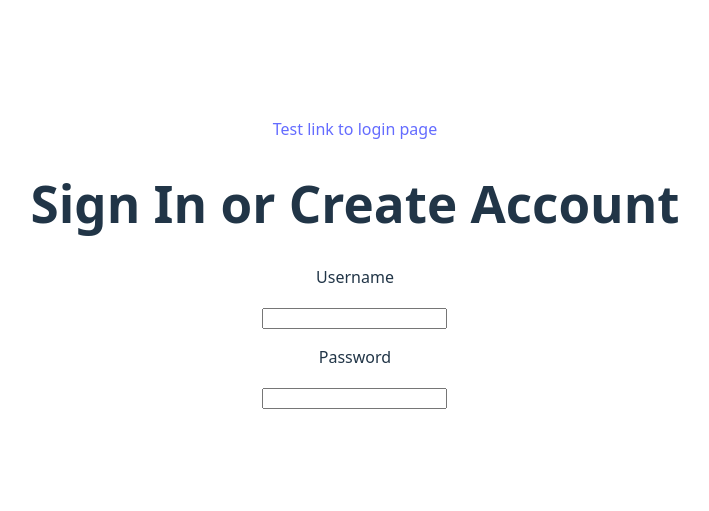
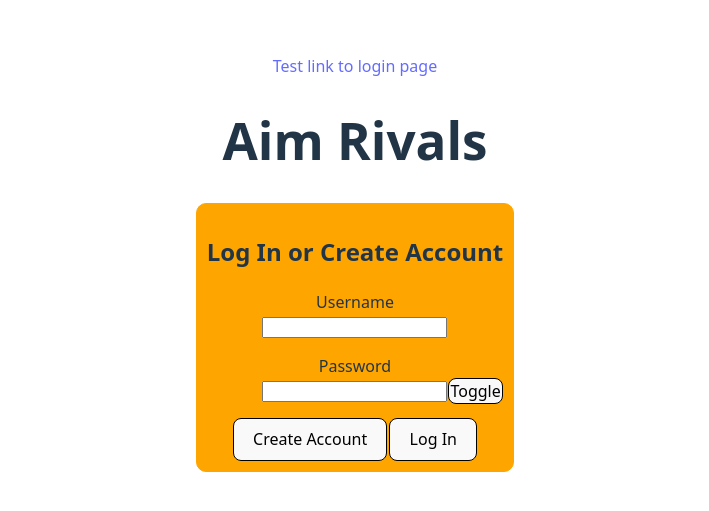
Before and after one commit to Portalguy598/CIS444_Aim_Rivals, a React (Vite) app: page /login in a window 1280 px wide. Shown: the part 137-648 px from the top of the page, without its empty margins (285-994 px from the left). Built offline with nearby package versions, Linux system fonts and the light colour scheme.

Commit message:
Added more elements and some styling to Login page, added password visibility toggle

```diff
--- a/src/pages/Login.css
+++ b/src/pages/Login.css
@@ -0,0 +1,24 @@
+.login-container {
+    background-color: orange;
+    border: 1px solid orange;
+    border-radius: 10px;
+    padding: 10px;
+}
+
+.input-text {
+    margin-bottom: 0;
+}
+
+.input {
+    position: relative;
+}
+
+#passwd-toggle {
+    position: absolute;
+    padding: 1px;
+}
+
+button {
+    border: 1px solid black;
+    margin: 0 1px;
+}
--- a/src/pages/Login.tsx
+++ b/src/pages/Login.tsx
@@ -1,25 +1,48 @@
 import './Login.css'
+import { useState } from 'react';
 
 function Login(){
+    // the below code is used to toggle between visible and hidden password states
+    const [passwdVisibility, setPasswdVisibility] = useState('password');
+    // this function gets placed into the onClick JSX handler
+    const togglePassword = () => {
+        if(passwdVisibility === 'password'){
+            setPasswdVisibility('text');
+        }
+        else {
+            setPasswdVisibility('password');
+        }
+    };
+
     return (
         <div className="container">
+            <h1>Aim Rivals</h1>
+            <div className="login-container">
                 <div className="header">
-                <h1 className="text">Sign In or Create Account</h1>
+                    <h2 className="text">Log In or Create Account</h2>
                     <div className="underline"></div>
                 </div>
                 <div className="inputs">
                     <div className="input">
-                    <p>Username</p>
-                    <input type="text" />
+                        <p className="input-text">Username</p>
+                        <input id="username" type="text" />
+                    </div>
+                    <div className="input">
+                        <p className="input-text">Password</p>
+                        {/* passwdVisibility determines whether it is considered text or password input*/}
+                        <input id="password" type={passwdVisibility} />
+                        {/* onClick determines the function performed when the button is clicked in JSX/TSX */}
+                        <button id="passwd-toggle" onClick={togglePassword}>Toggle</button>
                     </div>
                 </div>
-            <div className="inputs">
-                <div className="input">
-                    <p>Password</p>
-                    <input type="password" />
+                <div className="submit-container">
+                    <p></p>
+                    <button id="signup-submit-button">Create Account</button>
+                    <button id="login_submit-button">Log In</button>
                 </div>
             </div>
         </div>
+
     )
 }
 
```
Lines whose indentation alone changed are shown as unchanged.
